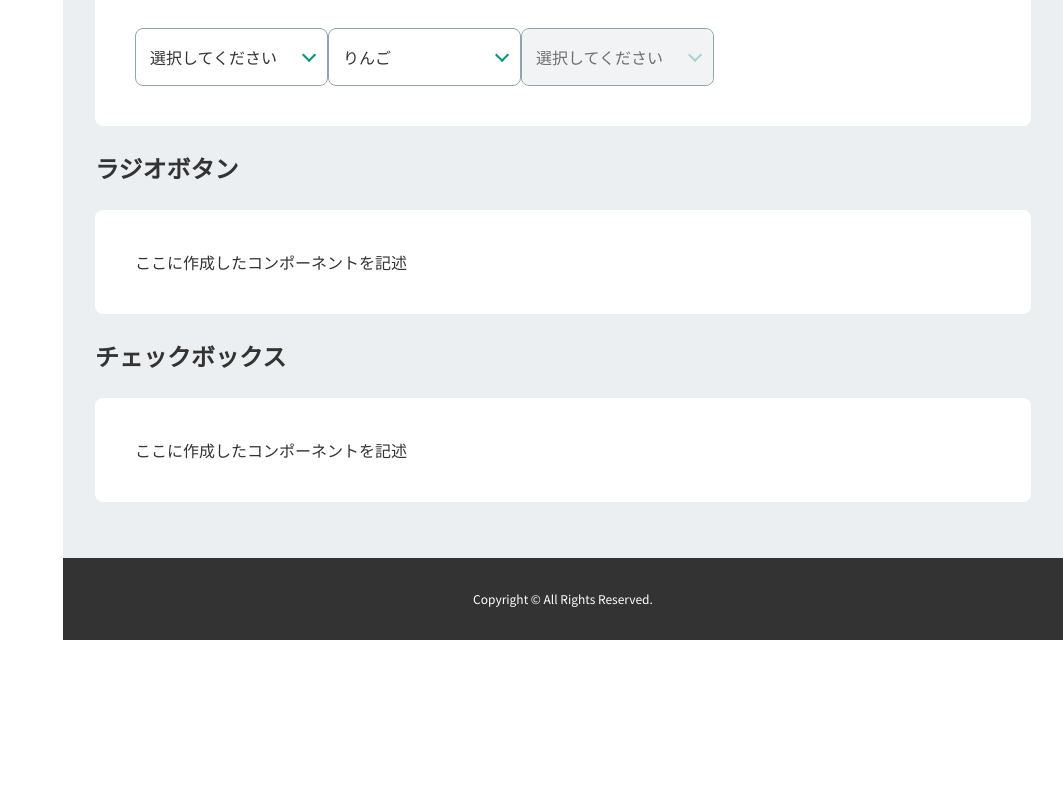
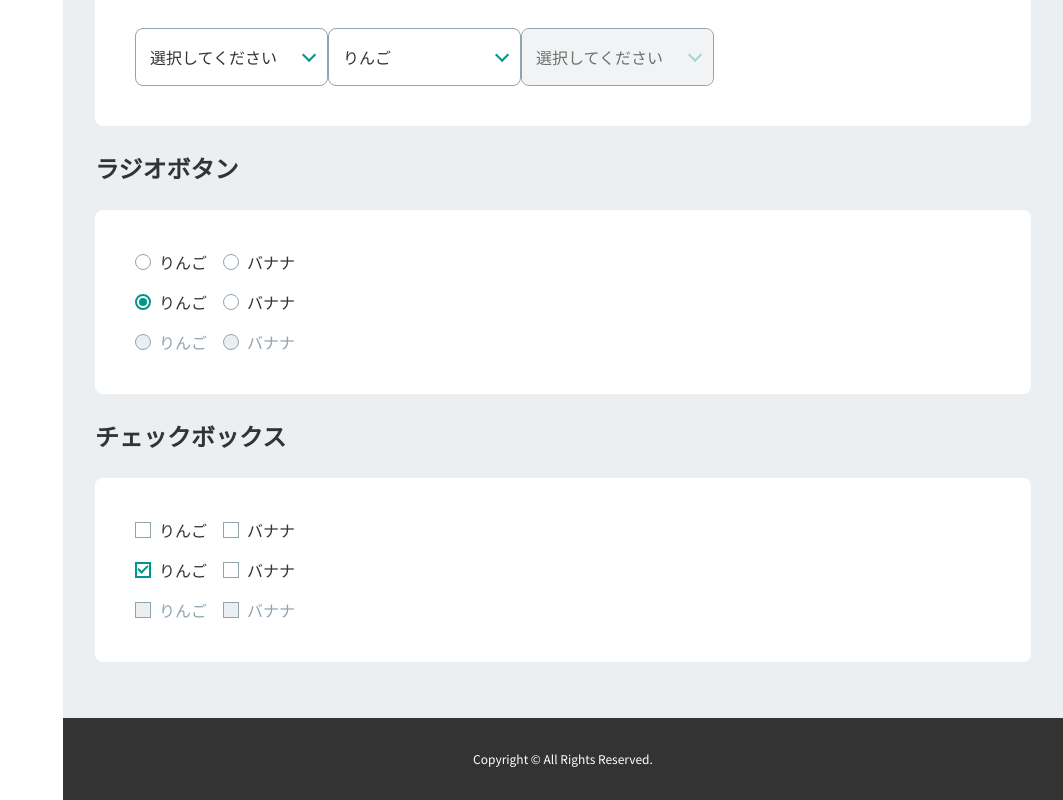
Before and after one commit to masui-maho-mwz/ts-next-parts-list, a Next.js app: page /action-parts in a window 1280 px wide. Shown: the part 1431-2231 px from the top of the page, without its empty margins (217-1280 px from the left). Before the commit the page ends 2071 px from the top, so only its background shows below. Built offline with nearby package versions, Linux system fonts and the light colour scheme.

Commit message:
add: ラジオボタン, チェックボックス

```diff
--- a/src/app/action-parts/page.tsx
+++ b/src/app/action-parts/page.tsx
@@ -1,7 +1,9 @@
 import { PageContainer } from "@/app/shared/components/page-container";
 import { PartsSampleContainer } from "@/app/shared/components/parts-sample-container";
 import { Button } from "@/components/elements/buttons/button";
+import { CheckboxField } from "@/components/forms/selections/checkbox-field";
 import { PulldownField } from "@/components/forms/selections/pulldown-field";
+import { RadioField } from "@/components/forms/selections/radio-field";
 import { TextField } from "@/components/forms/texts/text-field";
 import { TextareaField } from "@/components/forms/texts/textarea-field";
 
@@ -107,14 +109,58 @@ export default function ActionPartsPage() {
       <section>
         <h2>ラジオボタン</h2>
         <PartsSampleContainer>
-          ここに作成したコンポーネントを記述
+          <RadioField
+            name="radio-field"
+            items={[
+              { value: "apple", label: "りんご" },
+              { value: "banana", label: "バナナ" }
+            ]}
+          />
+          <RadioField
+            name="selected-radio-field"
+            defaultValue="apple"
+            items={[
+              { value: "apple", label: "りんご" },
+              { value: "banana", label: "バナナ" }
+            ]}
+          />
+          <RadioField
+            name="disabled-radio-field"
+            items={[
+              { value: "apple", label: "りんご" },
+              { value: "banana", label: "バナナ" }
+            ]}
+            disabled
+          />
         </PartsSampleContainer>
       </section>
 
       <section>
         <h2>チェックボックス</h2>
         <PartsSampleContainer>
-          ここに作成したコンポーネントを記述
+          <CheckboxField
+            name="checkbox-field"
+            items={[
+              { value: "apple", label: "りんご" },
+              { value: "banana", label: "バナナ" }
+            ]}
+          />
+          <CheckboxField
+            name="selected-checkbox-field"
+            defaultValue="apple"
+            items={[
+              { value: "apple", label: "りんご" },
+              { value: "banana", label: "バナナ" }
+            ]}
+          />
+          <CheckboxField
+            name="disabled-checkbox-field"
+            items={[
+              { value: "apple", label: "りんご" },
+              { value: "banana", label: "バナナ" }
+            ]}
+            disabled
+          />
         </PartsSampleContainer>
       </section>
     </PageContainer>
--- /dev/null
+++ b/src/components/forms/selections/checkbox-field/index.tsx
@@ -0,0 +1,48 @@
+import styles from "./styles.module.css";
+
+type Item = {
+  value: string;
+  label: string;
+};
+type Props = Omit<
+  React.ComponentProps<"input">,
+  "name" | "type" | "value" | "defaultChecked"
+> & {
+  name: string;
+  items: Item[];
+};
+
+export const CheckboxField = ({
+  name,
+  items,
+  defaultValue,
+  ...inputProps
+}: Props) => {
+  return (
+    <div className={styles.root}>
+      <fieldset id={name} className={styles.radios}>
+        {items.map((item, index) => {
+          const id = `${name}-${index}`;
+
+          return (
+            <div key={item.value} className={styles.item}>
+              <input
+                {...inputProps}
+                type="checkbox"
+                id={id}
+                className={styles.input}
+                name={name}
+                value={item.value}
+                defaultChecked={defaultValue === item.value}
+              />
+              <label htmlFor={id} className={styles.label}>
+                <div className={styles.tick} />
+                {item.label}
+              </label>
+            </div>
+          );
+        })}
+      </fieldset>
+    </div>
+  );
+};
--- /dev/null
+++ b/src/components/forms/selections/checkbox-field/styles.module.css
@@ -0,0 +1,67 @@
+.root {
+  position: relative;
+  margin: 1rem 0;
+}
+
+.radios {
+  display: flex;
+  gap: 1rem;
+  margin: 0;
+  padding: 0;
+  border: none;
+}
+
+.item {
+  margin: 0;
+}
+
+.input {
+  display: none;
+}
+
+.label {
+  position: relative;
+  display: block;
+  padding: 0 0 0 1.5rem;
+  cursor: pointer;
+}
+
+.tick {
+  position: absolute;
+  top: 0.2rem;
+  left: 0;
+  display: inline-flex;
+  justify-content: center;
+  align-items: center;
+  width: 1rem;
+  height: 1rem;
+  background-color: rgb(var(--rgb-white));
+  border: 1px solid rgb(var(--rgb-gray));
+}
+.tick::before {
+  content: "";
+  display: none;
+  position: absolute;
+  top: 0.1rem;
+  left: 50%;
+  width: 0.5rem;
+  height: 0.25rem;
+  border-bottom: 2px solid rgb(var(--rgb-primary));
+  border-left: 2px solid rgb(var(--rgb-primary));
+  transform: translateX(-50%) rotate(-45deg);
+}
+.input:checked + .label > .tick {
+  border: 2px solid rgb(var(--rgb-primary));
+  color: rgb(var(--rgb-primary));
+}
+.input:checked + .label > .tick::before {
+  display: block;
+}
+
+.input:disabled + .label {
+  color: rgb(var(--rgb-gray));
+  cursor: not-allowed;
+}
+.input:disabled + .label > .tick {
+  background-color: rgb(var(--rgb-light-gray));
+}
--- /dev/null
+++ b/src/components/forms/selections/radio-field/index.tsx
@@ -0,0 +1,48 @@
+import styles from "./styles.module.css";
+
+type Item = {
+  value: string;
+  label: string;
+};
+type Props = Omit<
+  React.ComponentProps<"input">,
+  "name" | "type" | "value" | "defaultChecked"
+> & {
+  name: string;
+  items: Item[];
+};
+
+export const RadioField = ({
+  name,
+  items,
+  defaultValue,
+  ...inputProps
+}: Props) => {
+  return (
+    <div className={styles.root}>
+      <fieldset id={name} className={styles.radios}>
+        {items.map((item, index) => {
+          const id = `${name}-${index}`;
+
+          return (
+            <div key={item.value} className={styles.item}>
+              <input
+                {...inputProps}
+                type="radio"
+                id={id}
+                className={styles.input}
+                name={name}
+                value={item.value}
+                defaultChecked={defaultValue === item.value}
+              />
+              <label htmlFor={id} className={styles.label}>
+                <div className={styles.tick} />
+                {item.label}
+              </label>
+            </div>
+          );
+        })}
+      </fieldset>
+    </div>
+  );
+};
--- /dev/null
+++ b/src/components/forms/selections/radio-field/styles.module.css
@@ -0,0 +1,68 @@
+.root {
+  position: relative;
+  margin: 1rem 0;
+}
+
+.radios {
+  display: flex;
+  gap: 1rem;
+  margin: 0;
+  padding: 0;
+  border: none;
+}
+
+.item {
+  margin: 0;
+}
+
+.input {
+  display: none;
+}
+
+.label {
+  position: relative;
+  display: block;
+  padding: 0 0 0 1.5rem;
+  cursor: pointer;
+}
+
+.tick {
+  position: absolute;
+  top: 0.2rem;
+  left: 0;
+  display: inline-flex;
+  justify-content: center;
+  align-items: center;
+  width: 1rem;
+  height: 1rem;
+  background-color: rgb(var(--rgb-white));
+  border: 1px solid rgb(var(--rgb-gray));
+  border-radius: 50%;
+}
+.tick::before {
+  content: "";
+  display: none;
+  position: absolute;
+  top: 50%;
+  left: 50%;
+  width: 0.5rem;
+  height: 0.5rem;
+  background-color: rgb(var(--rgb-primary));
+  border-radius: 50%;
+  transform: translate(-50%, -50%);
+}
+.input:checked + .label > .tick {
+  border: 2px solid rgb(var(--rgb-primary));
+  color: rgb(var(--rgb-primary));
+}
+.input:checked + .label > .tick::before {
+  display: block;
+}
+
+.input:disabled + .label {
+  color: rgb(var(--rgb-gray));
+  cursor: not-allowed;
+}
+.input:disabled + .label > .tick {
+  background-color: rgb(var(--rgb-light-gray));
+}
```
